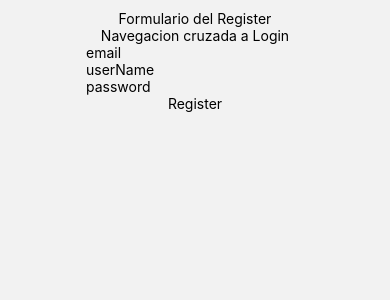
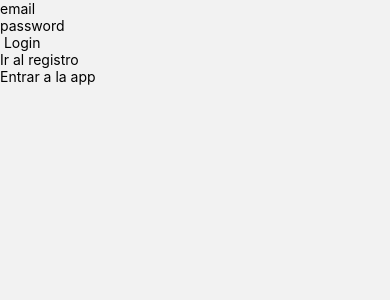
Before and after one commit to SalvadorTomaghelli/integradorNative, a React Native app: screen /Login in a window 390 px wide. Shown: the top 300 px of the page. Built offline with nearby package versions, Linux system fonts and the light colour scheme; no server answers.

Commit message:
login wip

```diff
--- a/App.js
+++ b/App.js
@@ -2,19 +2,25 @@ import React from "react";
 import { NavigationContainer } from "@react-navigation/native";
 import { createNativeStackNavigator } from "@react-navigation/native-stack";
 import Register from "./src/screens/Register";
-
-
+import Login from "./src/screens/Login";
+import Home from "./src/screens/Home";
 
 function App() {
   const Stack = createNativeStackNavigator();
   return (
     <NavigationContainer>
+
       <Stack.Navigator>
-        {/* <Stack.Screen
+      <Stack.Screen
+          name="Home"
+          component={Home}
+          options={{ headerShown: false }}
+        />
+        <Stack.Screen
           name="Login"
           component={Login}
           options={{ headerShown: false }}
-        /> */}
+        />
         <Stack.Screen
           name="Register"
           component={Register}
--- /dev/null
+++ b/src/screens/Login.js
@@ -0,0 +1,65 @@
+import React, {Component} from "react";
+import { View, Text, TouchableOpacity, StyleSheet } from 'react-native';
+import { TextInput } from "react-native-web";
+import { auth, db } from '../firebase/config'
+
+class Login extends Component {
+    constructor() {
+      super();
+      this.state = {
+        email: "",
+        password: "",
+        logued: false,
+        err: ""
+      };
+    }
+    componentDidMount(){
+      auth.onAuthStateChanged(user => console.log('el usuario es:', user))
+    }
+    onSubmit() {
+      console.log(
+        "Valores del form:",
+        "mail",
+        this.state.email,
+        "pass",
+        this.state.password
+      );
+      auth.signInWithEmailAndPassword(this.state.email, this.state.password)
+      .then(response => this.setState({logued:true}))
+      .catch(e => this.setState({error: 'fallo el logueo'}))
+    }
+
+    render() {
+      return (
+        <View>
+  <TextInput
+            keyboardType="email-address"
+            placeholder="email"
+            onChangeText={(text) => this.setState({ email: text })}
+            value={this.state.email}
+          />
+          <TextInput
+            placeholder="password"
+            secureTextEntry={true}
+            onChangeText={(text) => this.setState({ password: text })}
+            value={this.state.password}
+          />
+          <TouchableOpacity onPress={() => this.onSubmit()}>
+            <Text > Login </Text>
+          </TouchableOpacity>{" "}
+          <TouchableOpacity
+            onPress={() => this.props.navigation.navigate("Register")}
+          >
+            <Text>Ir al registro</Text>
+          </TouchableOpacity>
+          <TouchableOpacity
+            onPress={() => this.props.navigation.navigate("Home")}
+          >
+            <Text>Entrar a la app</Text>
+          </TouchableOpacity>
+        </View>
+      );
+    }
+  };
+
+  export default Login;
--- a/src/screens/Register.js
+++ b/src/screens/Register.js
@@ -52,9 +52,9 @@ export default class Register extends Component{
 
             <Text>Navegacion cruzada a Login</Text>
 
-            {/* <TouchableOpacity onPress={() => this.props.navigation.navigate("Login")}>
+            <TouchableOpacity onPress={() => this.props.navigation.navigate("Login")}>
                 <Text>Ya tengo cuenta</Text>
-            </TouchableOpacity> */}
+            </TouchableOpacity>
 
             <TextInput style = {styles.field}
             keyboardType = 'email-address'
```
